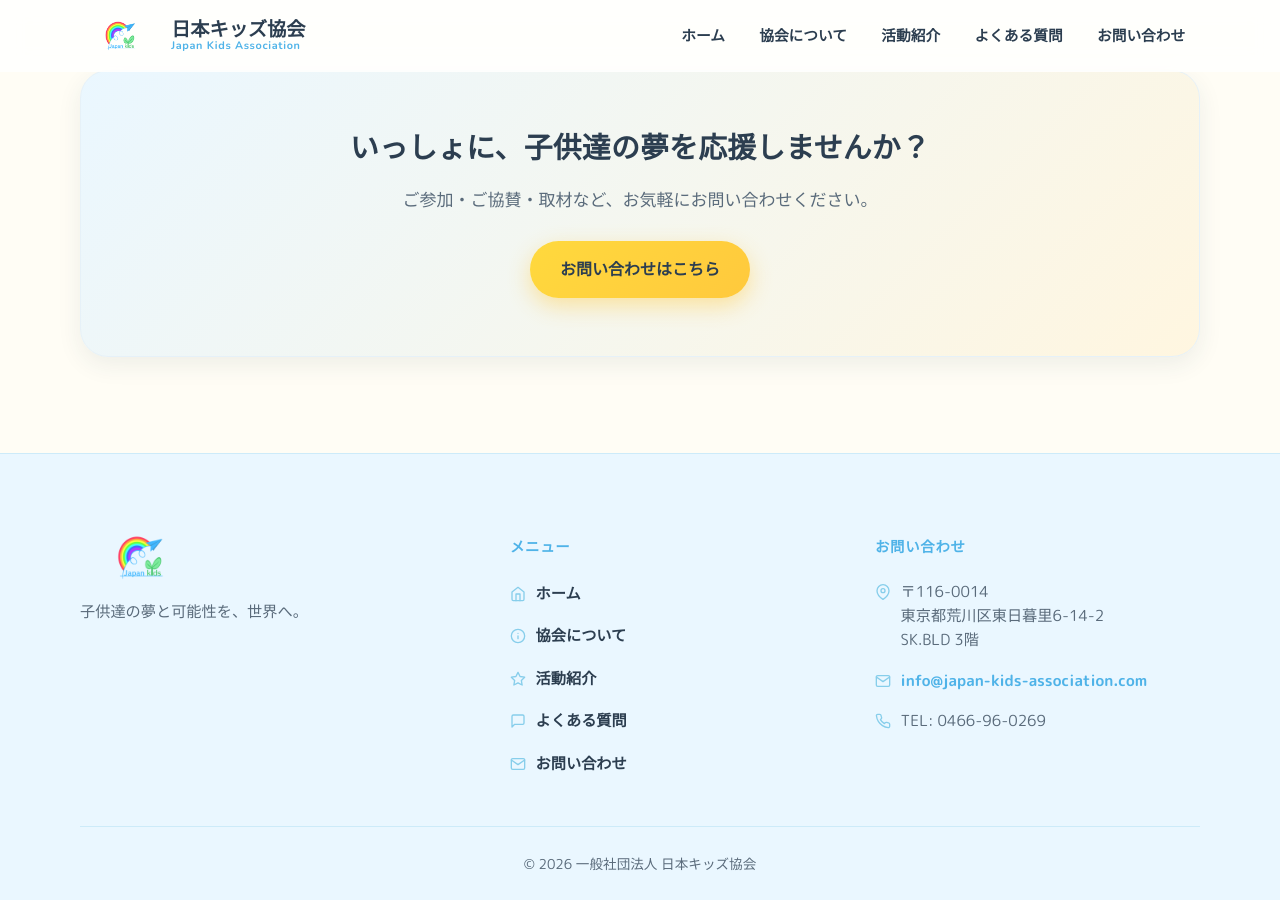
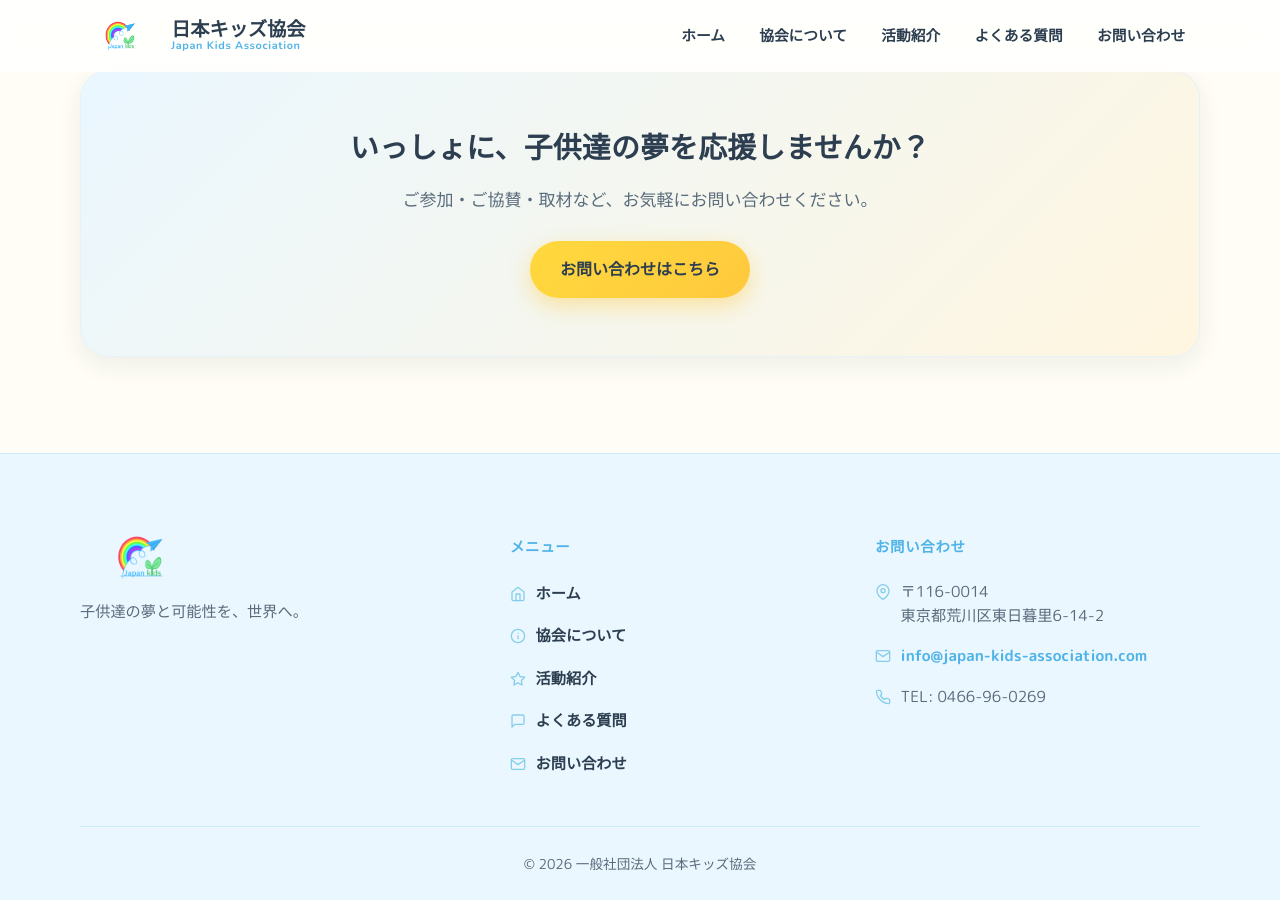
Before and after one commit to piggymiku-T/japan-kids-association, a Jekyll site: the page built from index.html, in a window 1280 px wide and 900 px high, scrolled down 3708 px. Built offline with Jekyll 4.4.1, drawn with Linux system fonts in a browser that asks for light colours.

Commit message:
Update address format in footer.html
Removed the floor number from the address in the footer.

```diff
--- a/_includes/footer.html
+++ b/_includes/footer.html
@@ -38,7 +38,7 @@
       <p class="footer-nav-title">お問い合わせ</p>
       <p class="footer-info">
         <svg width="16" height="16" viewBox="0 0 24 24" fill="none" stroke="currentColor" stroke-width="2" stroke-linecap="round" stroke-linejoin="round"><path d="M21 10c0 7-9 13-9 13s-9-6-9-13a9 9 0 0 1 18 0z"></path><circle cx="12" cy="10" r="3"></circle></svg>
-        <span>〒116-0014<br>東京都荒川区東日暮里6-14-2<br>SK.BLD 3階</span>
+        <span>〒116-0014<br>東京都荒川区東日暮里6-14-2</span>
       </p>
       <p class="footer-info">
         <svg width="16" height="16" viewBox="0 0 24 24" fill="none" stroke="currentColor" stroke-width="2" stroke-linecap="round" stroke-linejoin="round"><path d="M4 4h16c1.1 0 2 .9 2 2v12c0 1.1-.9 2-2 2H4c-1.1 0-2-.9-2-2V6c0-1.1.9-2 2-2z"></path><polyline points="22,6 12,13 2,6"></polyline></svg>
```
